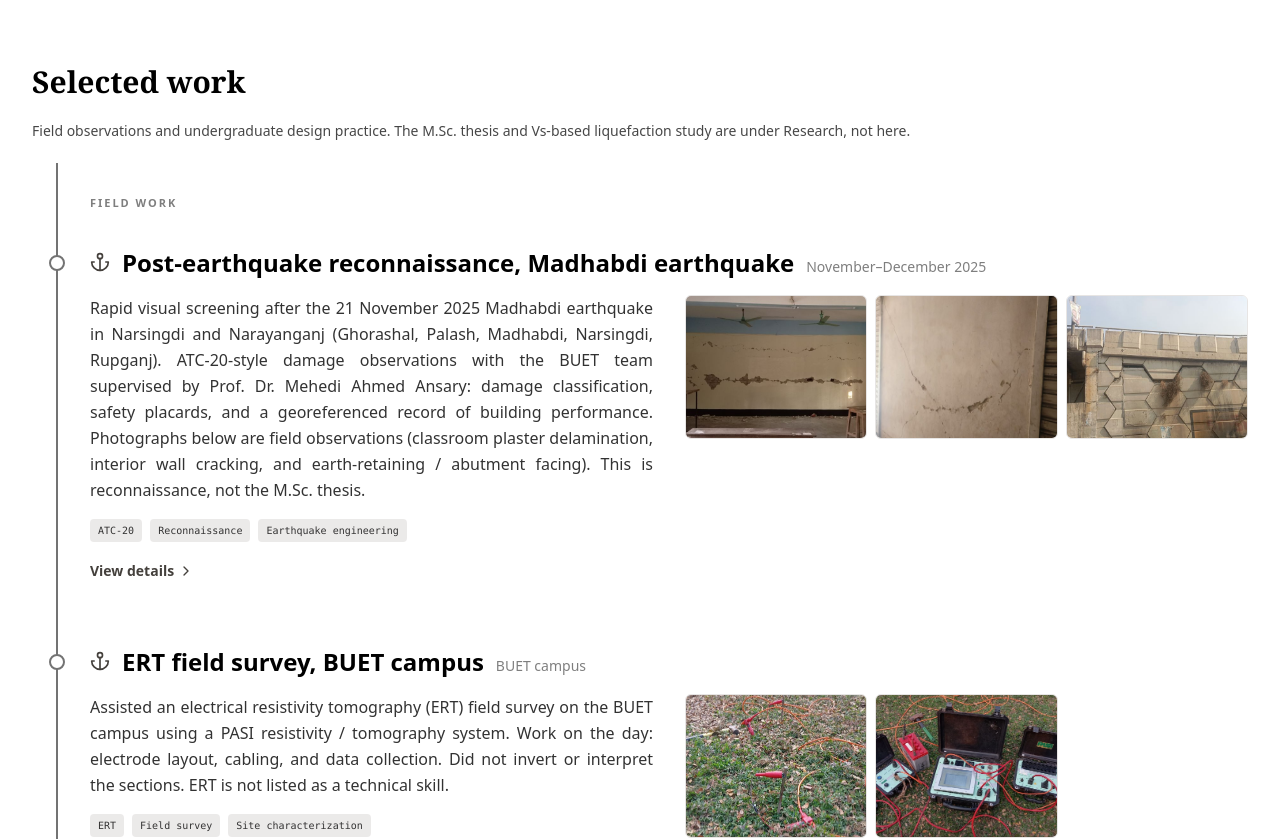
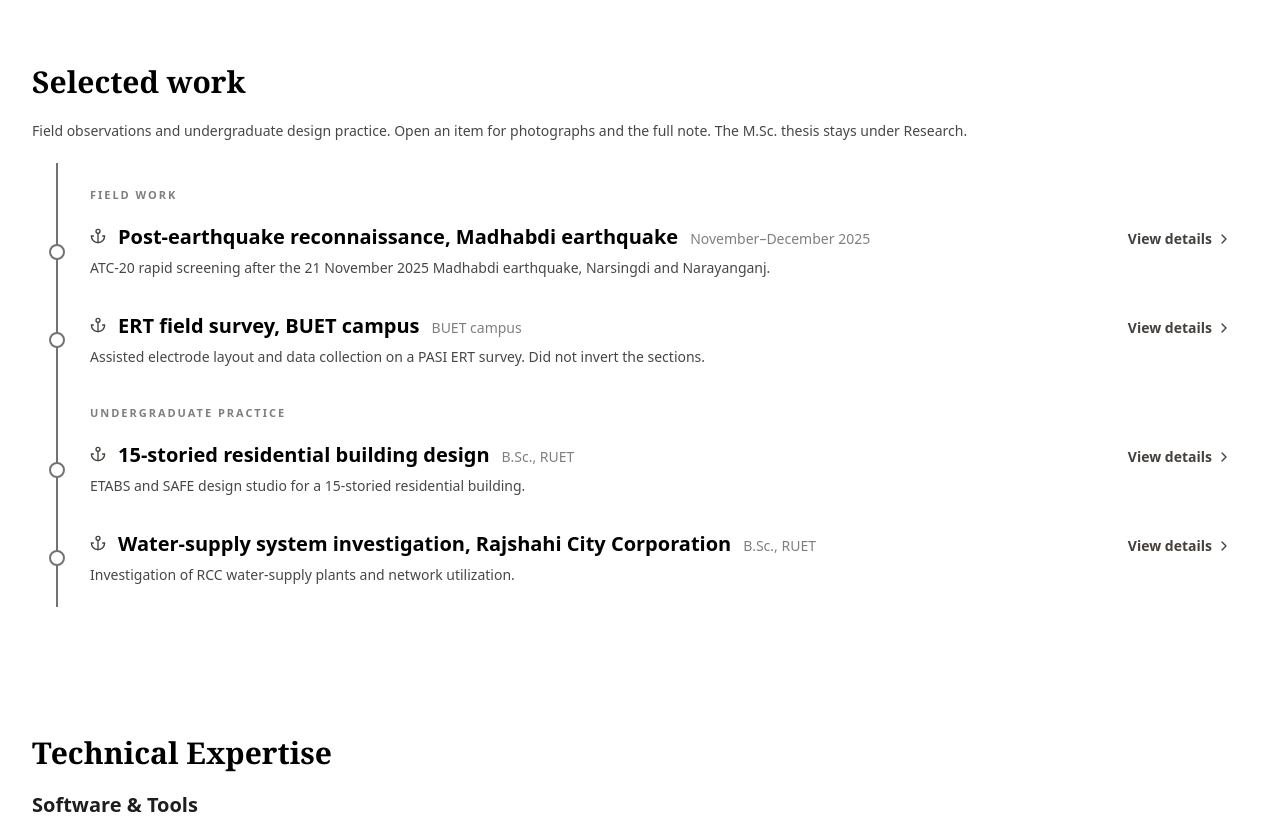
Before and after one commit to enamulislammeraj25-rin/portfolio-xrin, a React (Create React App) app: page / in a window 1280 px wide. Shown: the part 4140-4979 px from the top of the page. Built offline with nearby package versions, Linux system fonts and the light colour scheme.

Commit message:
Keep Selected work list short; move photos and full notes into details

```diff
--- a/src/App.js
+++ b/src/App.js
@@ -1473,70 +1473,46 @@ export default function App() {
       <Section id="projects">
         <div className="flex flex-col gap-5">
             <h2 className="text-3xl font-serif font-bold">Selected work</h2>
-            <p className="opacity-60 text-sm text-justify leading-relaxed">
-              Field observations and undergraduate design practice. The M.Sc. thesis and Vs-based liquefaction study are under Research, not here.
+            <p className="opacity-60 text-sm leading-relaxed">
+              Field observations and undergraduate design practice. Open an item for photographs and the full note. The M.Sc. thesis stays under Research.
             </p>
-            <div className={`border-l-2 py-2 ml-3 md:ml-6 ${(isLight) ? 'border-neutral-500' : 'border-white/30'}`}>
+            <div className={`border-l-2 py-1 ml-3 md:ml-6 ${(isLight) ? 'border-neutral-500' : 'border-white/30'}`}>
                 {PORTFOLIO_DATA.projects.map((proj, i) => (
                   <React.Fragment key={i}>
                     {(i === 0 || proj.group !== PORTFOLIO_DATA.projects[i - 1].group) && (
-                      <div className="pl-8 pt-6 pb-1">
+                      <div className="pl-8 pt-5 pb-1">
                         <p className="text-[11px] font-bold uppercase tracking-[0.18em] opacity-50">{proj.group}</p>
                       </div>
                     )}
-                    <div className={`relative group pl-8 py-8 rounded-r-lg transition-all duration-300 border-transparent
-                        ${(isLight) ? 'hover:bg-white' : 'hover:bg-white/5'}`}>
-
-                        <div className={`absolute -left-[9px] top-10 w-4 h-4 rounded-full border-2 flex items-center justify-center transition-colors
+                    <button
+                      type="button"
+                      onClick={() => setSelectedProject(proj)}
+                      className={`relative w-full text-left group pl-8 pr-4 py-4 rounded-r-lg transition-all duration-300 border-transparent
+                        ${(isLight) ? 'hover:bg-white' : 'hover:bg-white/5'}`}
+                    >
+                        <div className={`absolute -left-[9px] top-1/2 -translate-y-1/2 w-4 h-4 rounded-full border-2 flex items-center justify-center
                             ${(isLight) ? 'bg-white border-neutral-500' : 'bg-neutral-950 border-neutral-700'}`}>
-                            <div className={`w-2 h-2 rounded-full transition-colors duration-300 ${getHoverBgColor()}`} />
+                            <div className={`w-2 h-2 rounded-full ${getHoverBgColor()}`} />
                         </div>
 
-                        <div>
-                            <div className="flex flex-wrap items-baseline gap-x-3 gap-y-1 mb-4">
-                                <Anchor className={`w-5 h-5 shrink-0 ${getAccentColor()}`} />
-                                <h3 className={`text-2xl font-bold transition-colors ${getHoverTextColor()}`}>
-                                    {proj.title}
-                                </h3>
-                                {proj.period && <span className="text-sm opacity-50">{proj.period}</span>}
-                            </div>
-                            <div className={proj.photos && proj.photos.length > 0 ? 'grid lg:grid-cols-2 gap-8 items-start' : ''}>
-                              <div>
-                                <p className="opacity-70 mb-4 text-justify leading-relaxed">
-                                    {proj.description}
-                                </p>
-                                <div className="flex gap-2 flex-wrap mb-4">
-                                    {proj.stack.map(tech => (
-                                        <span key={tech} className={`px-2 py-1 text-[10px] font-mono rounded opacity-70
-                                            ${(isLight) ? 'bg-stone-200' : 'bg-white/10'}`}>
-                                            {tech}
-                                        </span>
-                                    ))}
-                                </div>
-                                <button
-                                    onClick={(e) => { e.preventDefault(); setSelectedProject(proj); }}
-                                    className={`inline-flex items-center text-sm font-bold hover:underline ${getAccentColor()}`}
-                                >
-                                    View details <ChevronRight className="w-4 h-4 ml-1 group-hover:translate-x-1 transition-transform" />
-                                </button>
-                              </div>
-                              {proj.photos && proj.photos.length > 0 && (
-                                <div className="grid grid-cols-3 gap-2">
-                                  {proj.photos.slice(0, 3).map((photo, pi) => (
-                                    <button
-                                      key={pi}
-                                      type="button"
-                                      onClick={() => { setSelectedProject(proj); openLightbox(proj.photos, pi); }}
-                                      className={`overflow-hidden rounded-md border h-28 lg:h-36 ${(isLight) ? 'border-stone-200' : 'border-white/10'}`}
-                                    >
-                                      <img src={photo.src} alt={photo.caption || proj.title} className="w-full h-full object-cover" />
-                                    </button>
-                                  ))}
-                                </div>
-                              )}
-                            </div>
+                        <div className="flex flex-wrap items-baseline justify-between gap-x-4 gap-y-1">
+                          <div className="flex flex-wrap items-baseline gap-x-3 gap-y-1 min-w-0">
+                            <Anchor className={`w-4 h-4 shrink-0 ${getAccentColor()}`} />
+                            <h3 className={`text-xl font-bold transition-colors ${getHoverTextColor()}`}>
+                                {proj.title}
+                            </h3>
+                            {proj.period && <span className="text-sm opacity-50">{proj.period}</span>}
+                          </div>
+                          <span className={`inline-flex items-center text-sm font-bold shrink-0 ${getAccentColor()}`}>
+                            View details <ChevronRight className="w-4 h-4 ml-1 group-hover:translate-x-1 transition-transform" />
+                          </span>
                         </div>
-                    </div>
+                        {(proj.summary || proj.description) && (
+                          <p className="opacity-60 mt-1.5 text-sm leading-relaxed max-w-4xl">
+                            {proj.summary || proj.description}
+                          </p>
+                        )}
+                    </button>
                   </React.Fragment>
                 ))}
             </div>
--- a/src/data/portfolioData.js
+++ b/src/data/portfolioData.js
@@ -273,7 +273,8 @@ export const PORTFOLIO_DATA = {
       title: "Post-earthquake reconnaissance, Madhabdi earthquake",
       group: "Field work",
       period: "November–December 2025",
-      description: "Rapid visual screening after the 21 November 2025 Madhabdi earthquake in Narsingdi and Narayanganj (Ghorashal, Palash, Madhabdi, Narsingdi, Rupganj). ATC-20-style damage observations with the BUET team supervised by Prof. Dr. Mehedi Ahmed Ansary: damage classification, safety placards, and a georeferenced record of building performance. Photographs below are field observations (classroom plaster delamination, interior wall cracking, and earth-retaining / abutment facing). This is reconnaissance, not the M.Sc. thesis.",
+      summary: "ATC-20 rapid screening after the 21 November 2025 Madhabdi earthquake, Narsingdi and Narayanganj.",
+      description: "Rapid visual screening after the 21 November 2025 Madhabdi earthquake in Narsingdi and Narayanganj (Ghorashal, Palash, Madhabdi, Narsingdi, Rupganj). ATC-20-style damage observations with the BUET team supervised by Prof. Dr. Mehedi Ahmed Ansary: damage classification, safety placards, and a georeferenced record of building performance. Photographs are field observations (classroom plaster delamination, interior wall cracking, and earth-retaining / abutment facing). This is reconnaissance, not the M.Sc. thesis.",
       stack: ["ATC-20", "Reconnaissance", "Earthquake engineering"],
       link: "",
       photos: [
@@ -286,6 +287,7 @@ export const PORTFOLIO_DATA = {
       title: "ERT field survey, BUET campus",
       group: "Field work",
       period: "BUET campus",
+      summary: "Assisted electrode layout and data collection on a PASI ERT survey. Did not invert the sections.",
       description: "Assisted an electrical resistivity tomography (ERT) field survey on the BUET campus using a PASI resistivity / tomography system. Work on the day: electrode layout, cabling, and data collection. Did not invert or interpret the sections. ERT is not listed as a technical skill.",
       stack: ["ERT", "Field survey", "Site characterization"],
       link: "",
@@ -298,6 +300,7 @@ export const PORTFOLIO_DATA = {
       title: "15-storied residential building design",
       group: "Undergraduate practice",
       period: "B.Sc., RUET",
+      summary: "ETABS and SAFE design studio for a 15-storied residential building.",
       description: "Undergraduate structural design studio at RUET: complete analysis and design of a 15-storied residential building for code-compliant gravity and lateral loads using CSI ETABS and CSI SAFE. Coursework / design practice, not a research project.",
       stack: ["CSI ETABS", "CSI SAFE", "Structural design"],
       link: "",
@@ -307,6 +310,7 @@ export const PORTFOLIO_DATA = {
       title: "Water-supply system investigation, Rajshahi City Corporation",
       group: "Undergraduate practice",
       period: "B.Sc., RUET",
+      summary: "Investigation of RCC water-supply plants and network utilization.",
       description: "Undergraduate investigation of the existing water-supply system of Rajshahi City Corporation (RCC): plant utilization, network efficiency, and proposed use of existing production facilities. Coursework / practice investigation, not a research project.",
       stack: ["Water supply", "Urban infrastructure", "Field investigation"],
       link: "",
```
